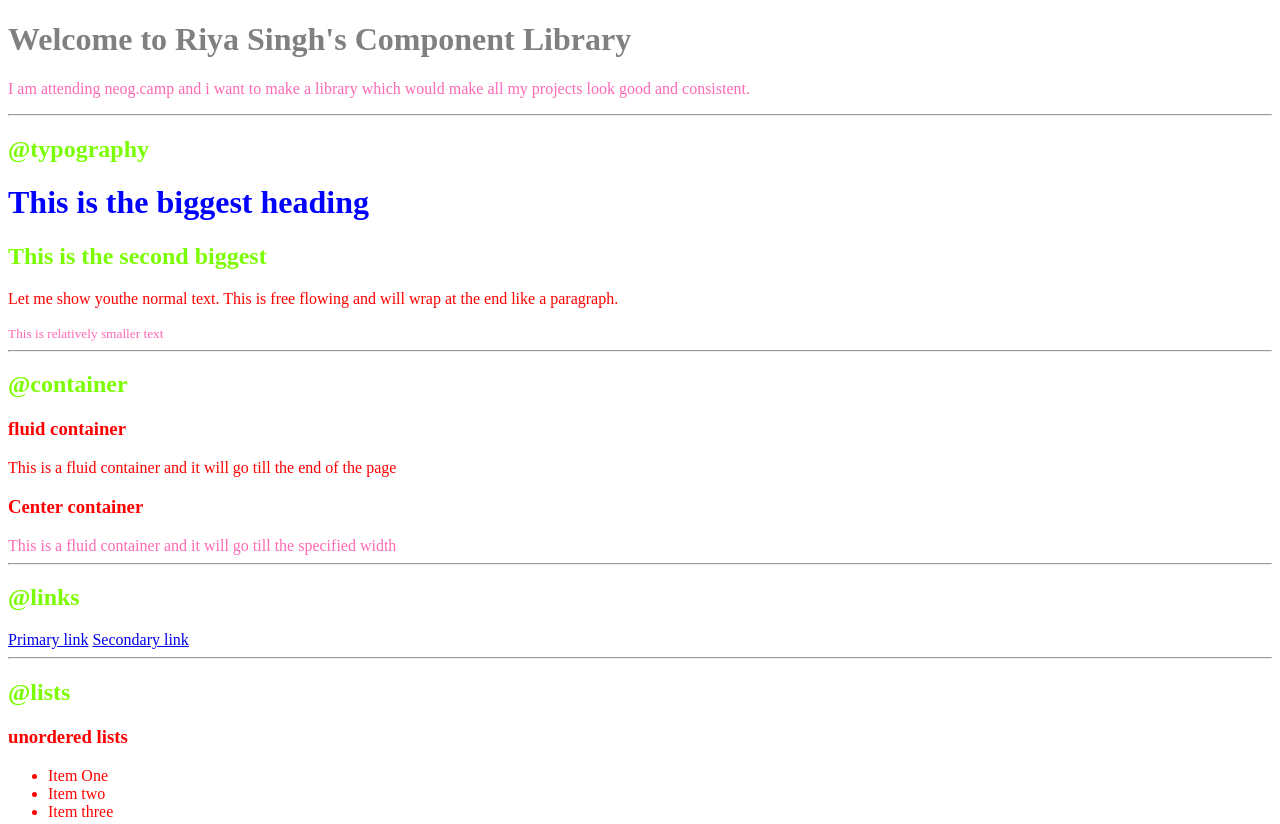
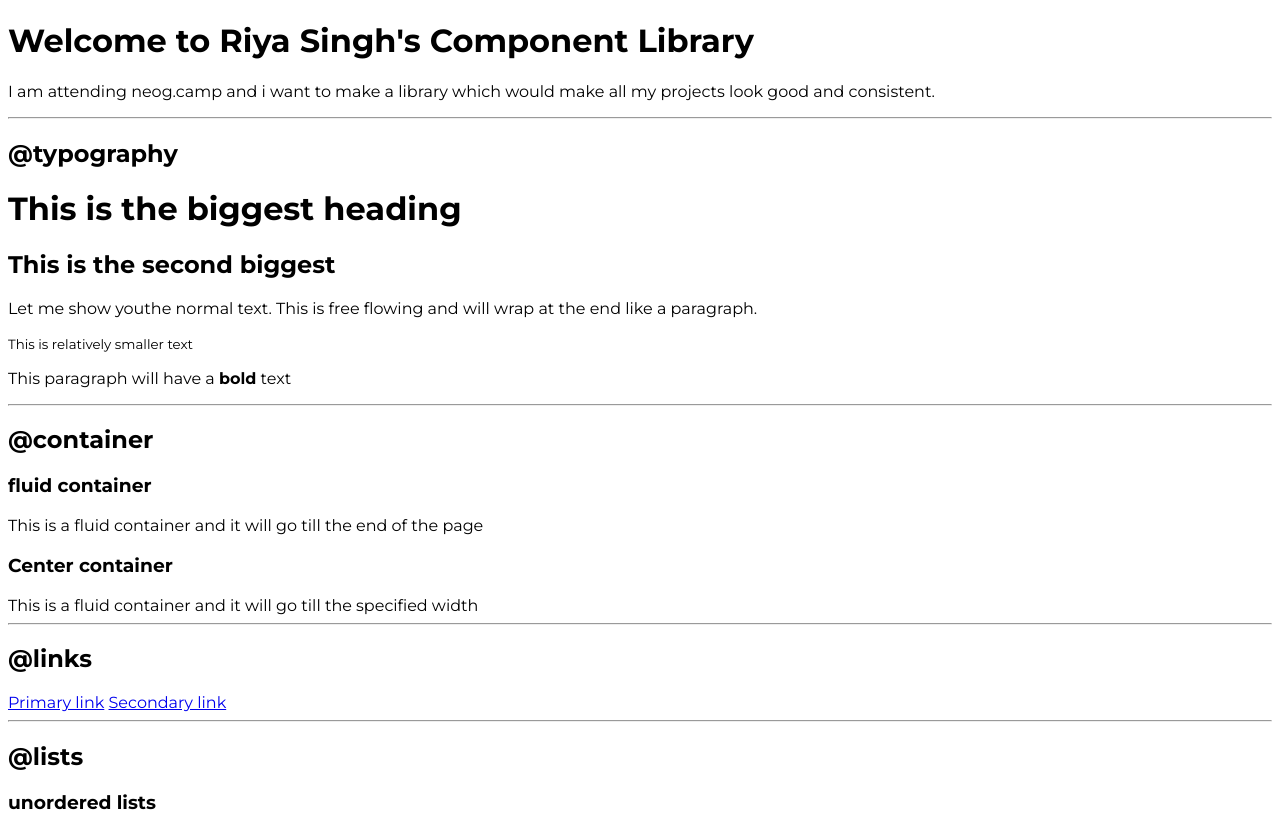
Before and after one commit to singh-riya/Demo-Portfolio-site, a plain HTML site: page index.html in a window 1280 px wide. Shown: the top 824 px of the page. Drawn offline with Linux system fonts and the light colour scheme.

Commit message:
typography

```diff
--- a/index.html
+++ b/index.html
@@ -5,20 +5,14 @@
     <meta charset="UTF-8">
     <meta name="viewport" content="width=device-width, initial-scale=1.0">
     <title>Component Library</title>
-    <!--  CSS WAY 1: Style tag
-    <style>
-        body{
-            color: red;
-        }
-    </style> -->
-    <!--Third way of css i.e. EXTERNAL LINK-->
+
     <link href="styles.css" rel="stylesheet"/>
 </head>
 
 <body>
-    <!--<h1 style="color: red;">Welcome to Riya Singh's Component Library</h1>  #2nd WAY to STYLE-->
-    <h1 id="lib-header">Welcome to Riya Singh's Component Library</h1>
-    <p class="para">I am attending neog.camp and i want to make a library which would make all my projects look good and consistent.
+
+    <h1>Welcome to Riya Singh's Component Library</h1>
+    <p >I am attending neog.camp and i want to make a library which would make all my projects look good and consistent.
     </p>
 
     <hr>
@@ -28,8 +22,8 @@
     <h1>This is the biggest heading</h1>
     <h2>This is the second biggest</h2>
     <p>Let me show youthe normal text. This is free flowing and will wrap at the end like a paragraph.</p>
-    <small class="para">This is relatively smaller text</small>
-
+    <small >This is relatively smaller text</small>
+    <p>This paragraph will have a  <strong>bold</strong> text</p>
     <hr>
     <h2>@container</h2>
 
@@ -38,7 +32,7 @@
     <div>This is a fluid container and it will go till the end of the page</div>
 
     <h3>Center container</h3>
-    <div class="para">This is a fluid container and it will go till the specified width</div>
+    <div >This is a fluid container and it will go till the specified width</div>
     <hr>
     <h2>@links</h2>
 
--- a/styles.css
+++ b/styles.css
@@ -1,19 +1,5 @@
+@import url('https://fonts.googleapis.com/css2?family=Montserrat:wght@400;700&display=swap');
+
 body {
-    color: red;
+    font-family: 'Montserrat', sans-serif;
 }
-
-h1 {
-    color: blue;
-}
-
-h2 {
-    color: lawngreen;
-}
-
-#lib-header {
-    color: gray;
-}
-
-.para {
-    color: hotpink;
-}
```
